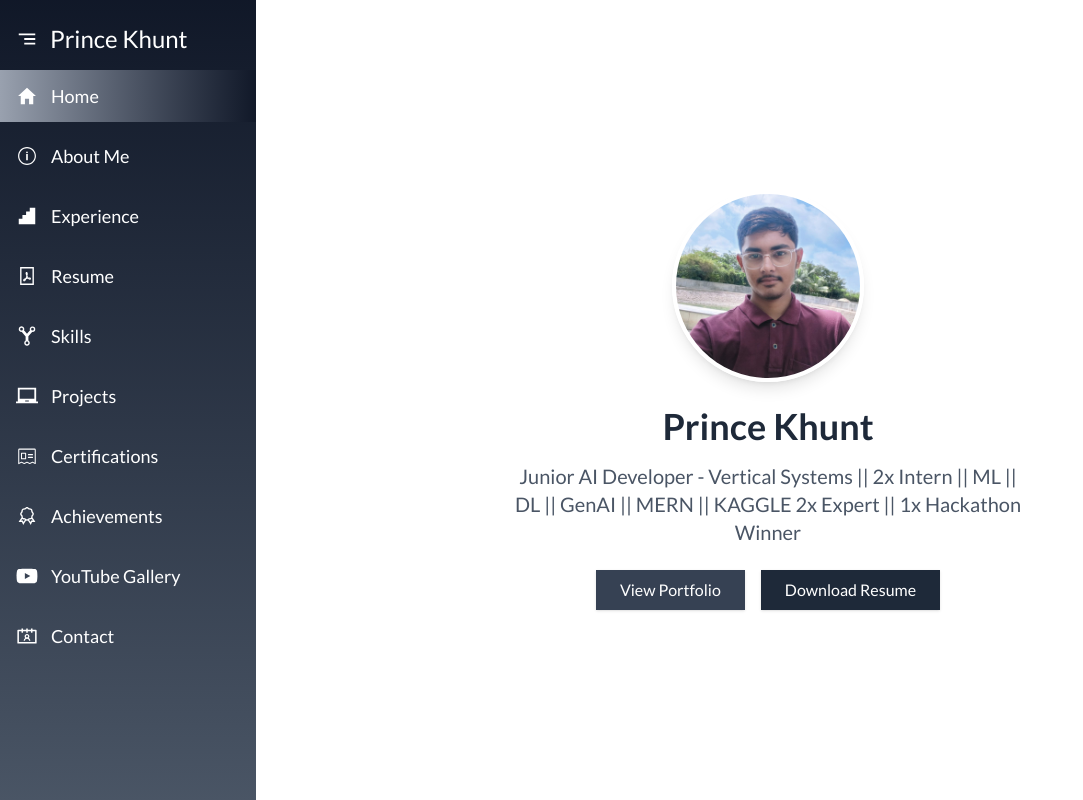
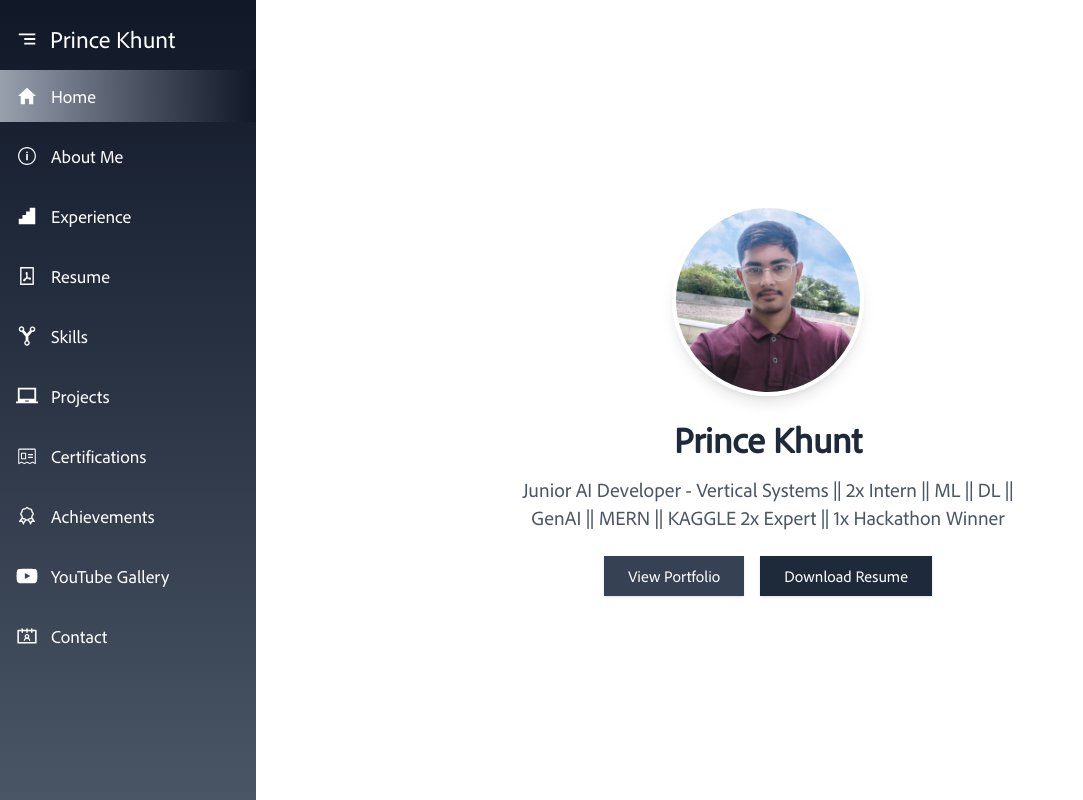
Before and after one commit to PrinceKhunt16/PortfolioWebsite, a Next.js app: page / in a window 1280 px wide. Shown: the whole page, without its empty margins (0-1083 px from the left). Built offline with nearby package versions, Linux system fonts and the light colour scheme.

Commit message:
Added new font

```diff
--- a/src/app/globals.css
+++ b/src/app/globals.css
@@ -1,4 +1,4 @@
-@import url('https://fonts.googleapis.com/css2?family=Kumbh+Sans:wght@400;700&family=Lato:wght@400;700&display=swap');
+/* @import url('https://fonts.googleapis.com/css2?family=Kumbh+Sans:wght@400;700&family=Lato:wght@400;700&display=swap'); */
 @import "tailwindcss";
 
 :root {
@@ -16,6 +16,6 @@
 body {
   color: var(--foreground);
   background: var(--background);
-  font-family: "Lato", serif;
+  font-family: var(--font-adobe-clean), serif;
   font-weight: 400;
 }
--- a/src/app/layout.js
+++ b/src/app/layout.js
@@ -1,5 +1,12 @@
 import "./globals.css";
 import Layout from "@/components/Layout";
+import localFont from 'next/font/local';
+
+const adobeClean = localFont({
+  src: "../../public/fonts/AdobeClean.otf",
+  variable: "--font-adobe-clean",
+  weight: "400",
+});
 
 export const metadata = {
   title: "k_prince",
@@ -8,7 +15,7 @@ export const metadata = {
 
 export default function RootLayout({ children }) {
   return (
-    <html lang="en">
+    <html lang="en" suppressHydrationWarning className={adobeClean.variable}>
       <head>
         <script async src="https://www.googletagmanager.com/gtag/js?id=G-7D7YK2Q0GR"></script>
         <script
@@ -37,7 +44,10 @@ export default function RootLayout({ children }) {
           }}
         />
       </head>
-      <body>
+      <body
+        data-new-gr-c-s-check-loaded="14.1264.0"
+        data-gr-ext-installed=""
+      >
         <Layout>
           {children}
         </Layout>
--- a/src/components/Layout.js
+++ b/src/components/Layout.js
@@ -1,14 +1,29 @@
 'use client';
 
 import { usePathname } from 'next/navigation';
-import { useState } from 'react';
+import { useState, useEffect } from 'react';
 import Sidebar from './Sidebar';
 
 export default function Layout({ children }) {
     const pathname = usePathname();
     const [ml, setMl] = useState(64);
+    const [isClient, setIsClient] = useState(false);
+
+    useEffect(() => {
+        setIsClient(true);
+    }, []);
 
     const isAuthPage = pathname.includes('/auth');
+
+    if (!isClient) {
+        return (
+            <div className="flex">
+                <main className="min-h-screen bg-white w-full ml-64">
+                    {children}
+                </main>
+            </div>
+        );
+    }
 
     return (
         <div className="flex">
```
Also changed, not shown: public/fonts/AdobeClean.otf (added).
